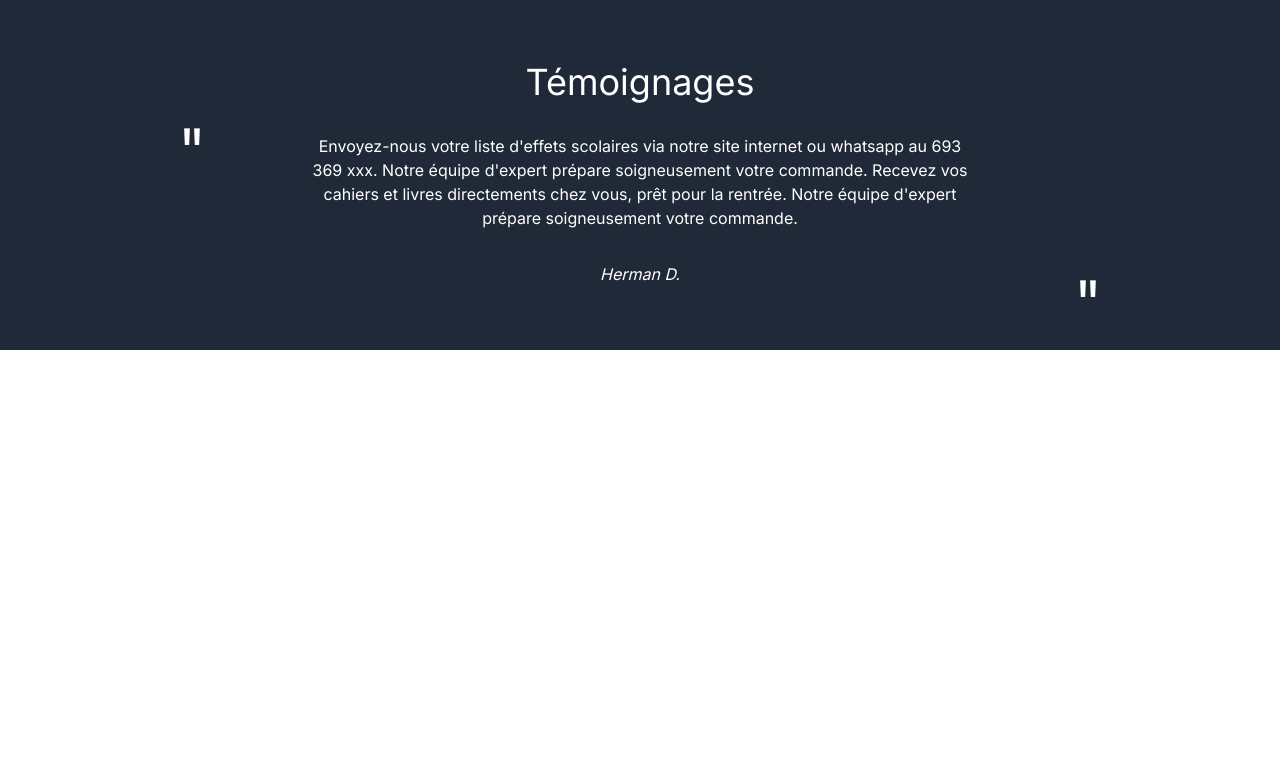
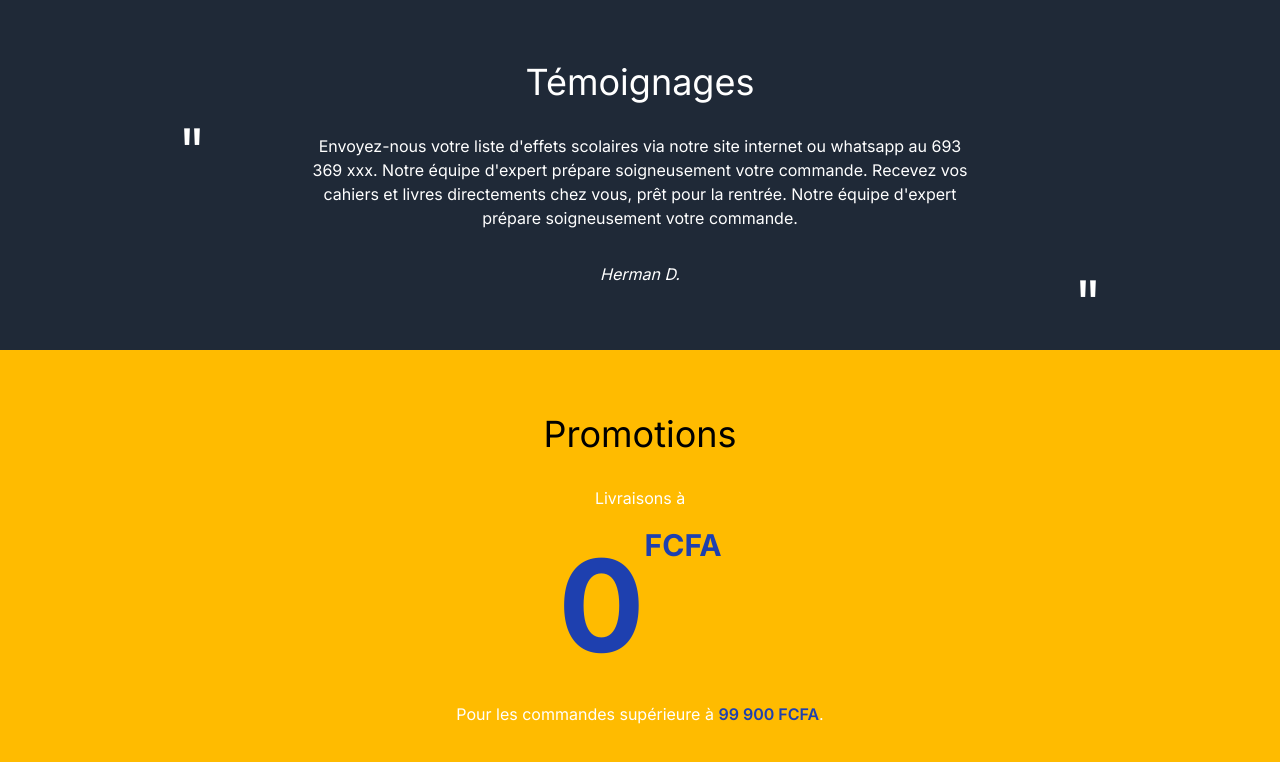
Before and after one commit to kamicodaxe/cahierix, a Next.js app in the folder frontend/: page / in a window 1280 px wide. Shown: the part 1750-2512 px from the top of the page. Before the commit the page ends 2100 px from the top, so only its background shows below. Built offline with nearby package versions, Linux system fonts and the light colour scheme.

Commit message:
- Added promotion section (Without image)

```diff
--- a/frontend/app/page.tsx
+++ b/frontend/app/page.tsx
@@ -1,5 +1,6 @@
 import Header from '@/components/Header'
 import HowItWorks from '@/components/HowItWorks'
+import Promotions from '@/components/Promotions'
 import Testimonials from '@/components/Testimonials'
 import WhyUs from '@/components/WhyUs'
 // import Image from 'next/image'
@@ -11,6 +12,7 @@ export default function Home() {
       <HowItWorks />
       <WhyUs />
       <Testimonials />
+      <Promotions />
     </main>
   )
 }
--- /dev/null
+++ b/frontend/components/Promotions.tsx
@@ -0,0 +1,31 @@
+// import classnames from 'classnames';
+
+type Props = {
+
+}
+
+const Promotions: React.FC<Props> = ({ }) => {
+    return (
+        <section className="w-full bg-[#ffbb00]">
+            <div className="section mx-auto text-white">
+                <h2 className="text-4xl text-center mb-8 text-black">Promotions</h2>
+
+                <div className="text-center">
+                    <p className="">
+                        Livraisons à <br />
+                        <span className="text-blue-800 font-bold">
+                            <span className="text-[8rem]">0</span>
+                            <span className="text-3xl inline-block -translate-y-24">FCFA</span>
+                        </span>
+                        <br />
+                        Pour les commandes supérieure à <span className="text-blue-800 font-semibold">99 900 FCFA</span>.
+                    </p>
+
+                </div>
+
+            </div>
+        </section>
+    )
+}
+
+export default Promotions;
```
